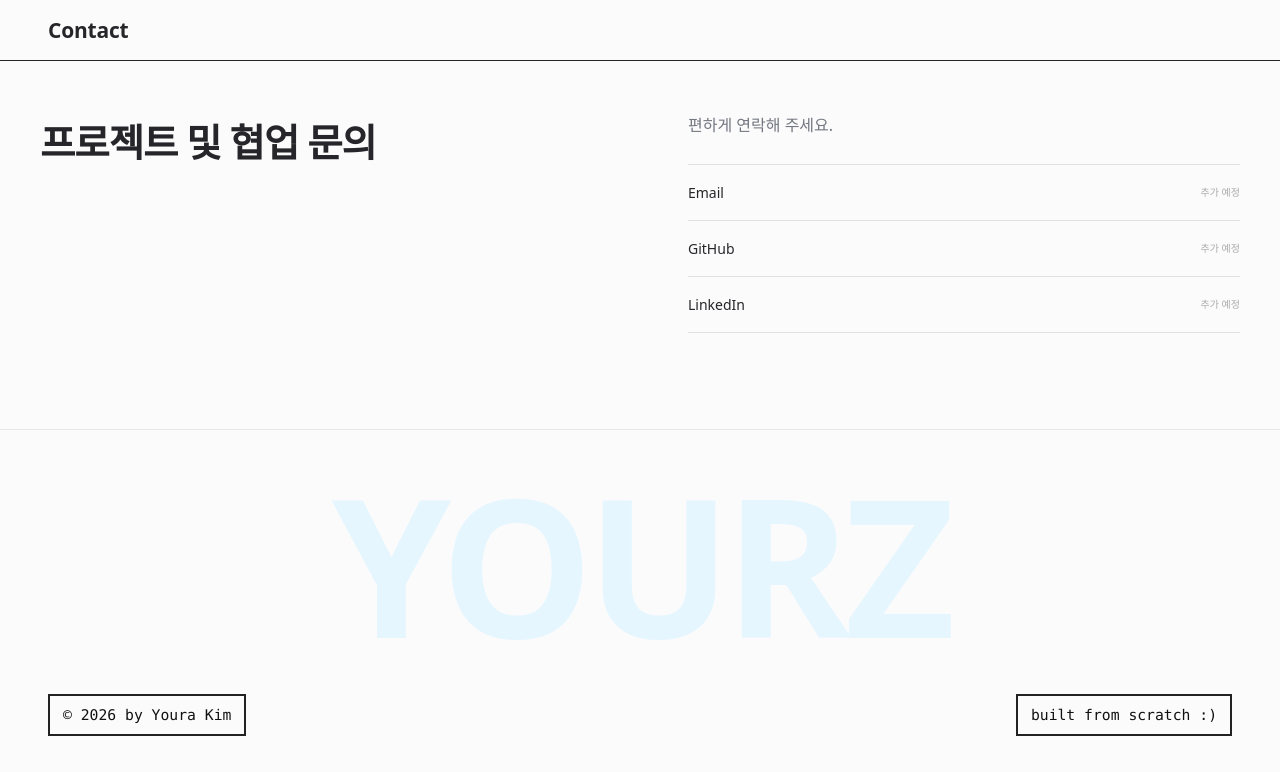
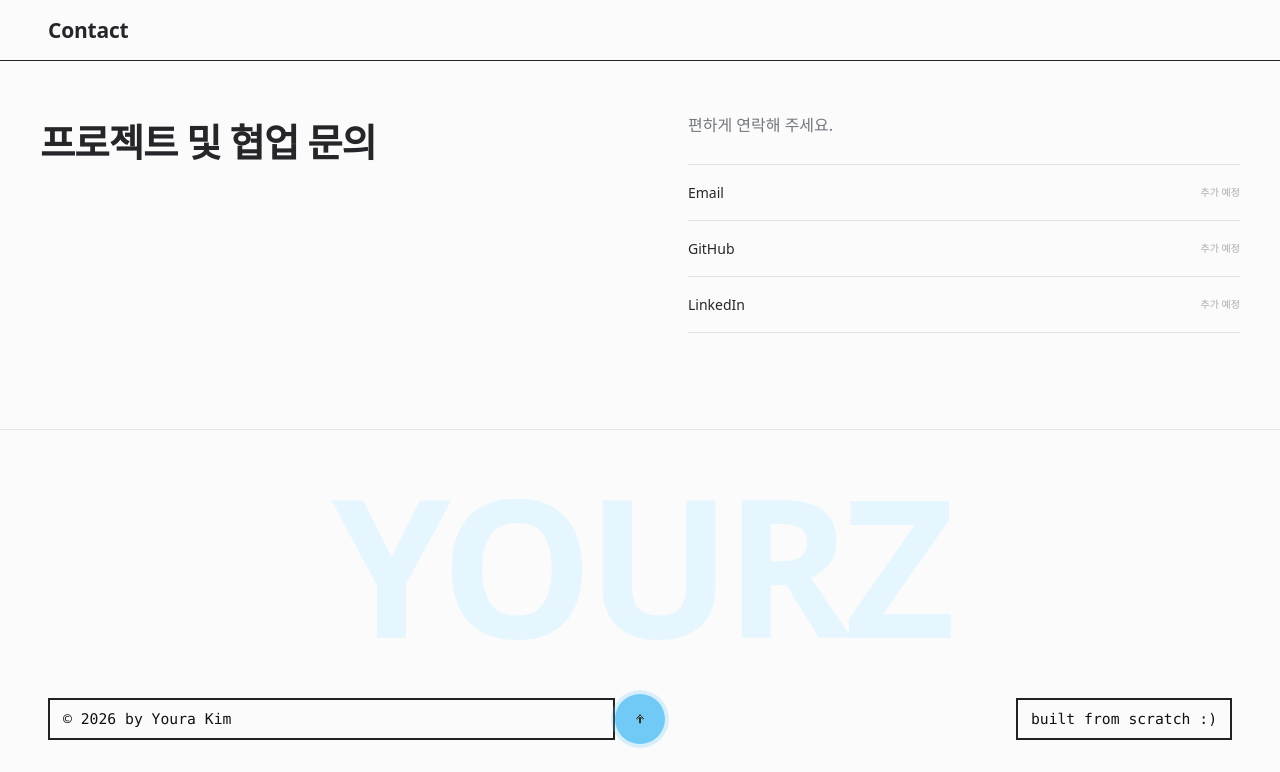
Before and after one commit to youra031220/youra-kim-portfolio, a Next.js app: page / in a window 1280 px wide. Shown: the part 5237-6009 px from the top of the page. Built offline with nearby package versions, Linux system fonts and the light colour scheme; a web font is replaced by a local one.

Commit message:
Add footer back-to-top button (#6)

```diff
--- a/app/globals.css
+++ b/app/globals.css
@@ -282,13 +282,21 @@ svg { width: 18px; fill: none; stroke: currentColor; stroke-width: 1.7; stroke-l
 footer { padding: 62px 0 28px; overflow: hidden; border-top: 1px solid var(--line); }
 .footer-masthead { margin-bottom: 40px; color: var(--purple-soft); font-size: clamp(90px, 15vw, 210px); font-weight: 600; line-height: .75; letter-spacing: -7px; text-align: center; white-space: nowrap; }
 .footer-folio { padding-top: 18px; display: flex; justify-content: space-between; border-top: 1px solid var(--line); color: #aaa; font-size: 10px; }
-.footer-signature { width: 100%; padding: 18px 48px 0; display: flex; align-items: center; justify-content: space-between; color: #111; font-family: ui-monospace, "SFMono-Regular", Menlo, monospace; }
+.footer-signature { width: 100%; padding: 18px 48px 0; display: grid; grid-template-columns: 1fr auto 1fr; align-items: center; color: #111; font-family: ui-monospace, "SFMono-Regular", Menlo, monospace; }
 .footer-signature-box { padding: 10px 13px; border: 2px solid #222; font-size: clamp(13px, 1.15vw, 18px); line-height: 1.25; white-space: nowrap; }
+.footer-signature-box:last-child { justify-self: end; }
+.footer-top-button { width: 50px; height: 50px; padding: 0; border: 0; border-radius: 50%; position: relative; display: flex; align-items: center; justify-content: center; overflow: hidden; background: #71c9f5; box-shadow: 0 0 0 4px rgb(113 201 245 / 25%); cursor: pointer; transition: width .3s, border-radius .3s, background-color .3s; }
+.footer-top-icon { width: 12px; flex: 0 0 auto; transition: transform .3s; }
+.footer-top-icon path { fill: white; }
+.footer-top-button::before { content: "Back to Top"; position: absolute; bottom: -20px; color: white; font-size: 0; font-weight: 600; white-space: nowrap; opacity: 0; transition: bottom .3s, font-size .3s, opacity .3s; }
+.footer-top-button:hover { width: 140px; border-radius: 50px; background: #38afe9; }
+.footer-top-button:hover .footer-top-icon { transform: translateY(-200%); }
+.footer-top-button:hover::before { bottom: 50%; font-size: 13px; opacity: 1; transform: translateY(50%); }
 
 .fade-in { animation: fade-up .6s ease both; }
 @keyframes fade-up { from { opacity: 0; transform: translateY(12px); } to { opacity: 1; transform: none; } }
 *:focus-visible { outline: 2px solid var(--purple); outline-offset: 3px; }
-@media (prefers-reduced-motion: reduce) { html { scroll-behavior: auto; scroll-snap-type: none; } .fade-in, .hero-language-content { animation: none; } .language-toggle::before { transition: none; } }
+@media (prefers-reduced-motion: reduce) { html { scroll-behavior: auto; scroll-snap-type: none; } .fade-in, .hero-language-content { animation: none; } .language-toggle::before, .footer-top-button, .footer-top-icon, .footer-top-button::before { transition: none; } }
 @media (prefers-reduced-motion: reduce) { .project-card { transition-duration: .01ms; } .project-card:hover { rotate: 0deg; } .project-like, .project-like.is-liked svg { animation: none; transition: none; } .project-detail-link::before, .project-detail-link svg { transition: none; } }
 
 @media (max-width: 980px) {
@@ -402,4 +410,6 @@ footer { padding: 62px 0 28px; overflow: hidden; border-top: 1px solid var(--lin
   .footer-folio { flex-direction: column; gap: 6px; }
   .footer-signature { padding: 16px 16px 0; gap: 12px; }
   .footer-signature-box { padding: 8px 9px; font-size: 10px; }
+  .footer-top-button { width: 42px; height: 42px; }
+  .footer-top-button:hover { width: 112px; }
 }
--- a/components/Portfolio.tsx
+++ b/components/Portfolio.tsx
@@ -223,6 +223,16 @@ export function Portfolio() {
       <div className="footer-masthead" aria-hidden="true">YOURZ</div>
       <div className="footer-signature">
         <div className="footer-signature-box">© 2026 by Youra Kim</div>
+        <button
+          className="footer-top-button"
+          type="button"
+          aria-label="Back to top"
+          onClick={() => window.scrollTo({ top: 0, behavior: "smooth" })}
+        >
+          <svg className="footer-top-icon" viewBox="0 0 24 24" aria-hidden="true">
+            <path d="M12 4 5 11l1.4 1.4 4.6-4.6V20h2V7.8l4.6 4.6L19 11l-7-7Z" />
+          </svg>
+        </button>
         <div className="footer-signature-box">built from scratch :)</div>
       </div>
     </footer>
```
